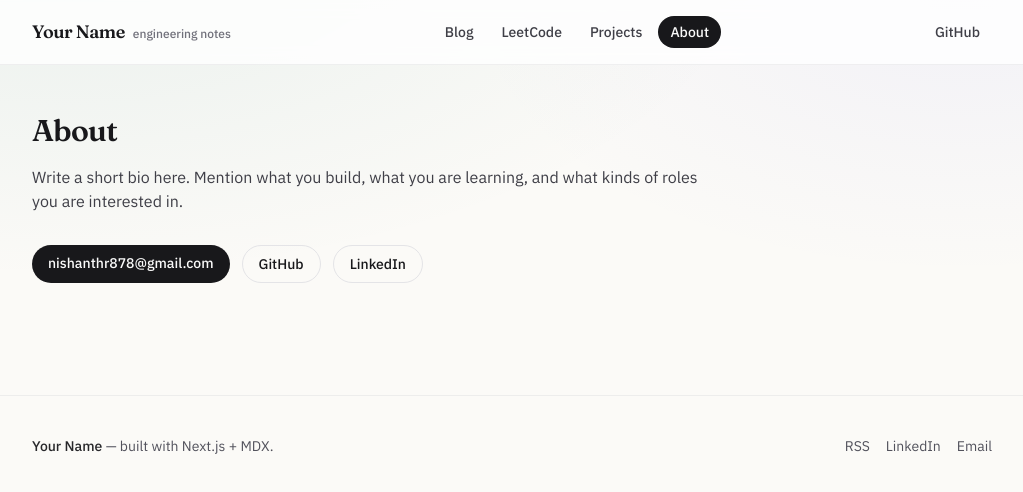
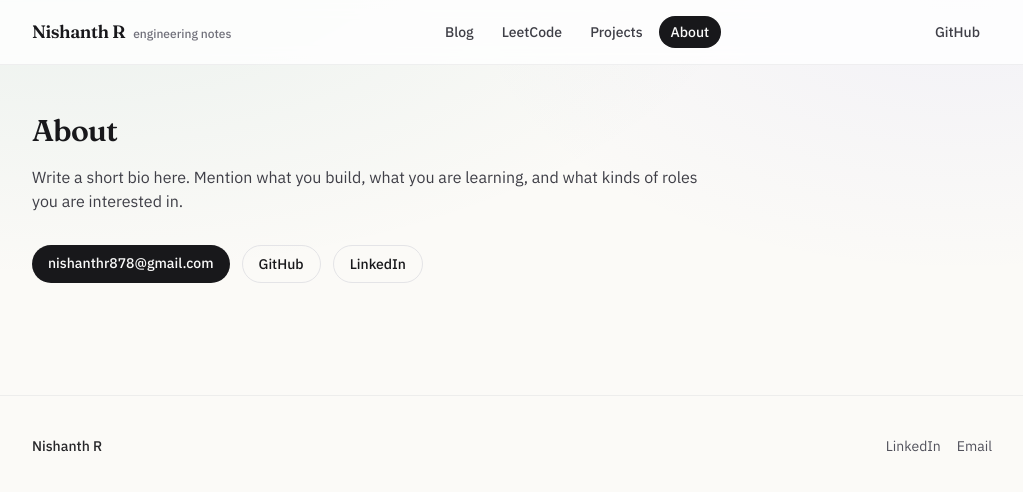
Before and after one commit to nishanthr878/PersonalBlogAndNotes, a Next.js app in the folder web/: page /about in a window 1280 px wide. Shown: the top 492 px of the page, without its empty margins (128-1151 px from the left). Built offline with nearby package versions, Linux system fonts and the light colour scheme.

Commit message:
added readme file

```diff
--- a/web/src/components/Footer.tsx
+++ b/web/src/components/Footer.tsx
@@ -6,14 +6,13 @@ export function Footer() {
       <Container>
         <div className="flex flex-col gap-3 text-sm text-zinc-600 sm:flex-row sm:items-center sm:justify-between">
           <p>
-            <span className="font-medium text-zinc-800">Your Name</span> — built with Next.js + MDX.
+            <span className="font-medium text-zinc-800">Nishanth R</span>
           </p>
           <div className="flex gap-4">
-            <a className="hover:text-zinc-900" href="/rss.xml">RSS</a>
-            <a className="hover:text-zinc-900" href="https://www.linkedin.com/" target="_blank" rel="noreferrer">
+            <a className="hover:text-zinc-900" href="https://www.linkedin.com/in/nishanthr79/" target="_blank" rel="noreferrer">
               LinkedIn
             </a>
-            <a className="hover:text-zinc-900" href="mailto:you@example.com">Email</a>
+            <a className="hover:text-zinc-900" href="mailto:nishanthr878@gmail.com">Email</a>
           </div>
         </div>
       </Container>
--- a/web/src/components/Header.tsx
+++ b/web/src/components/Header.tsx
@@ -10,7 +10,7 @@ export function Header() {
       <Container>
         <div className="flex h-16 items-center justify-between">
           <Link href="/" className="flex items-baseline gap-2">
-            <span className="font-display text-lg tracking-tight">Your Name</span>
+            <span className="font-display text-lg tracking-tight">Nishanth R</span>
             <span className="text-xs font-medium text-zinc-500">engineering notes</span>
           </Link>
 
@@ -23,7 +23,7 @@ export function Header() {
 
           <div className="flex items-center gap-2">
             <a
-              href="https://github.com/"
+              href="https://github.com/nishanthr878/"
               className="rounded-full px-3 py-1.5 text-sm font-medium text-zinc-700 hover:bg-zinc-100"
               target="_blank"
               rel="noreferrer"
```
Also changed, not shown: 1 other file (tests, documents, lock files or other folders).
